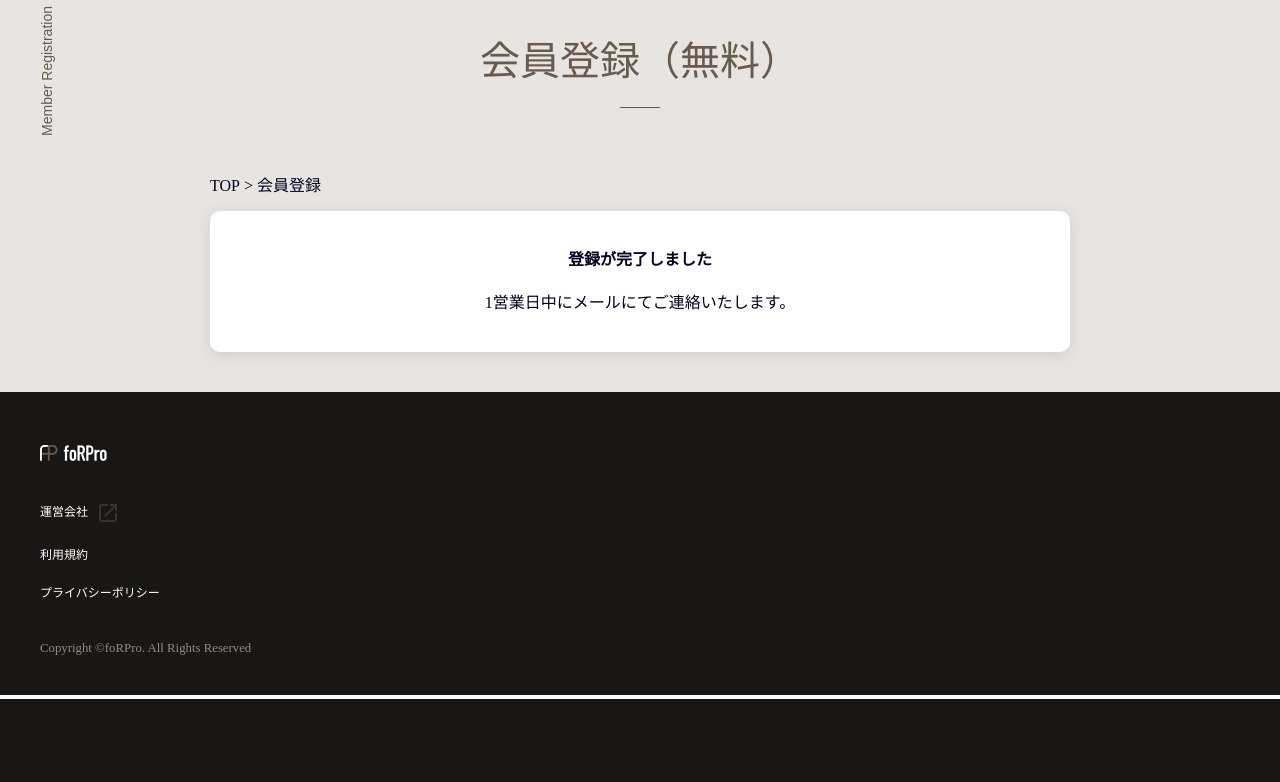
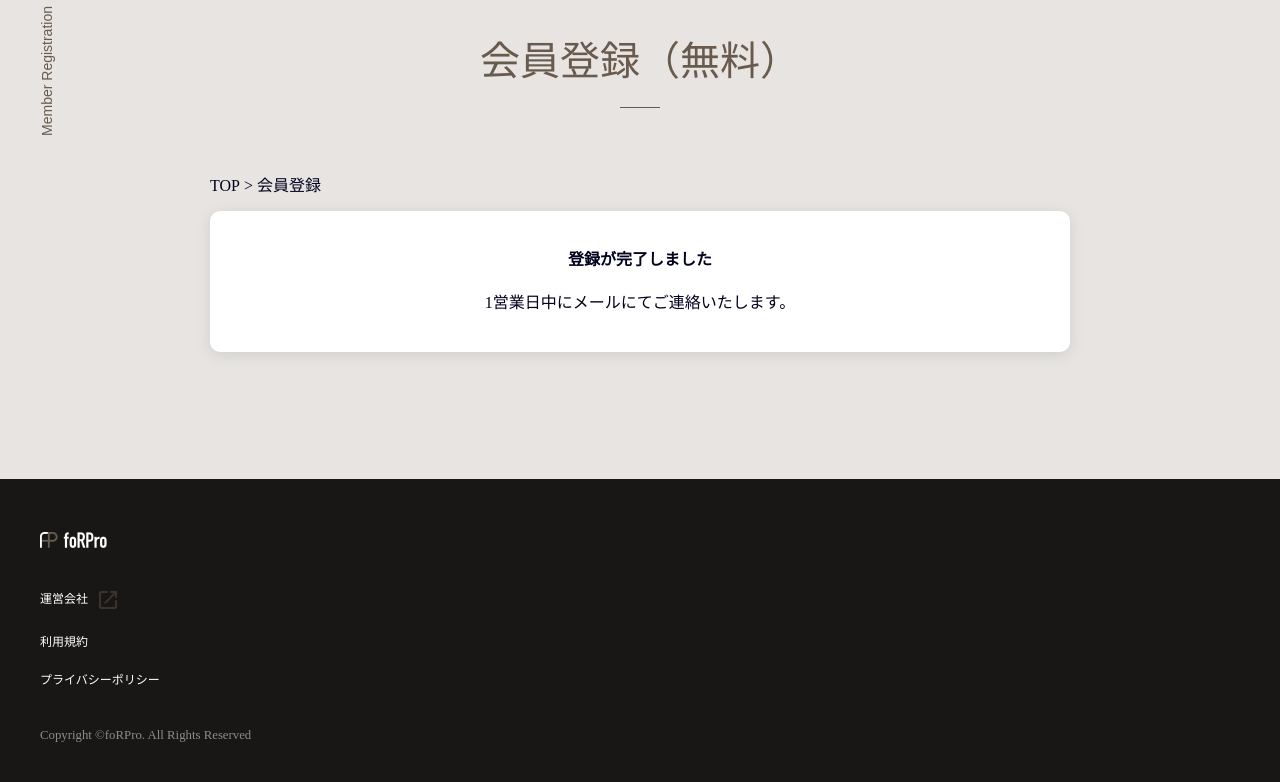
Before and after one commit to shidara/foRPro, a PHP site: page /registrationDone.html in a window 1280 px wide. Shown: the part 101-883 px from the top of the page. Before the commit the page ends 800 px from the top, so only its background shows below. Run offline with PHP 8.4, Linux system fonts and the light colour scheme.

Commit message:
iPad Pro時の高さ調整

```diff
--- a/css/lineForm.css
+++ b/css/lineForm.css
@@ -1,4 +1,5 @@
 #lineForm {
+  min-height: calc(100% - 360px);
   padding: 40px 0;
   background-color: #e7e4e1;
 }
@@ -89,6 +90,9 @@
   .breadcrumb {
     width: 860px;
   }
+  #lineForm {
+    min-height: calc(100% - 400px);
+  }
   #lineForm:before {
     top: 68px;
     left: -21px;
--- a/css/registration.css
+++ b/css/registration.css
@@ -1,4 +1,5 @@
 #registration {
+  min-height: calc(100% - 360px);
   padding: 40px 0;
   background-color: #e7e4e1;
 }
@@ -29,6 +30,9 @@
   .breadcrumb {
     width: 860px;
   }
+  #registration {
+    min-height: calc(100% - 400px);
+  }
   #registration:before {
     top: 65px;
     left: -18px;
```
